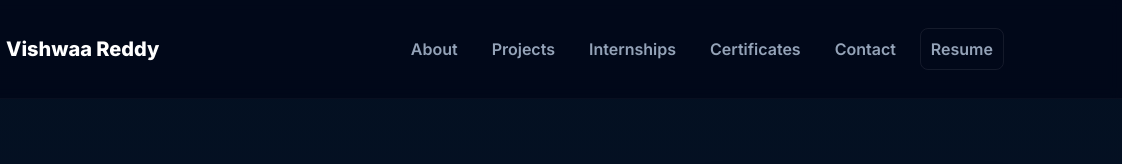
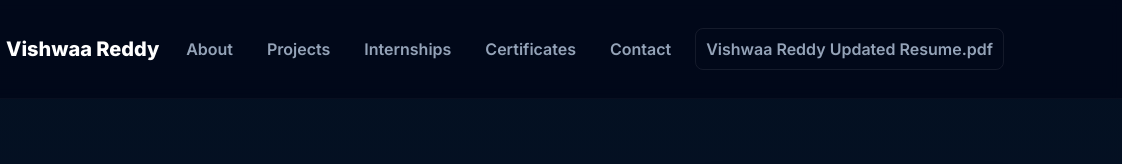
Before and after one commit to Hydramix/vishwaavreddy.portfolio, a plain HTML site: page index.html in a window 1280 px wide. Shown: the top 164 px of the page, 158-1280 px from the left. Drawn offline with Linux system fonts and the light colour scheme.

Commit message:
Update index.html

```diff
--- a/index.html
+++ b/index.html
@@ -24,7 +24,7 @@
         <a href="#certificates" class="nav-link">Certificates</a>
         <a href="#contact" class="nav-link">Contact</a>
         <!-- Opens a separate page (resume.html) that embeds the PDF -->
-        <a class="btn-outline" id="resumeLink" href="resume.html" target="_blank" rel="noopener">Resume</a>
+        <a class="btn-outline" id="Vishwaa Reddy Updated Resume.pdf" href="resume.html" target="_blank" rel="noopener">Vishwaa Reddy Updated Resume.pdf</a>
       </nav>
 
       <button class="nav-toggle" aria-label="Toggle navigation" id="navToggle">☰</button>
```
